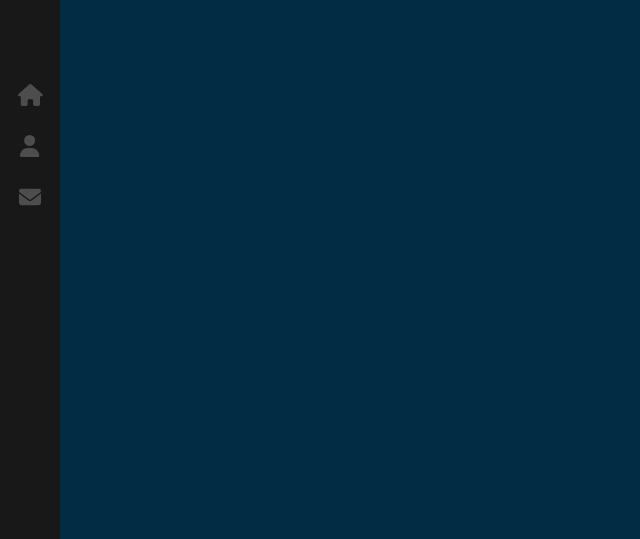
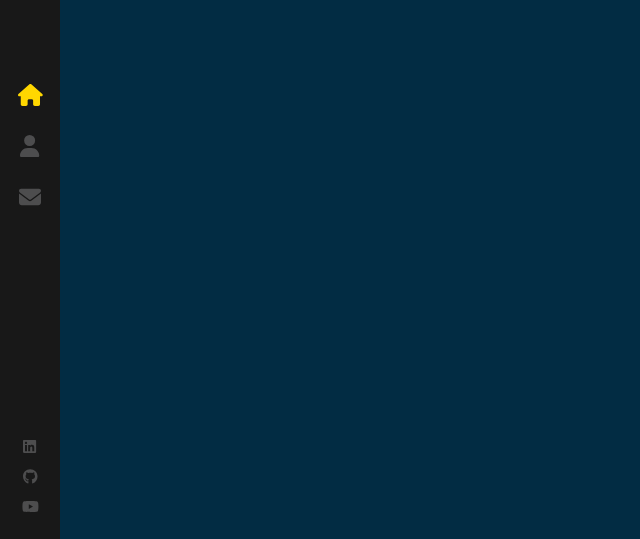
Before and after one commit to karvel-code/karvel-portfolio, a React (Create React App) app: page / in a window 1280 px wide. Shown: the part 258-797 px from the top of the page, without its empty margins (0-640 px from the left). Built offline with nearby package versions, Linux system fonts and the light colour scheme.

Commit message:
Add social icons to sidebar

```diff
--- a/src/components/Sidebar/index.js
+++ b/src/components/Sidebar/index.js
@@ -4,6 +4,7 @@
 import LogoSubtitle from '../../assets/images/logo_sub.png';
 import { FontAwesomeIcon } from "@fortawesome/react-fontawesome";
 import { faEnvelope, faHome, faUser } from "@fortawesome/free-solid-svg-icons";
+import { faGithub, faLinkedin, faYoutube } from "@fortawesome/free-brands-svg-icons";
 
 const Sidebar = () => {
     return (
@@ -24,6 +25,23 @@
                 </NavLink>
 
             </nav>
+            <ul>
+                <li>
+                    <a target="_blank" rel="noreferrer"href="https://www.linkedin.com/in/elvisgithinji/" >
+                        <FontAwesomeIcon icon={faLinkedin} color="4d4d4e" />
+                    </a>
+                </li>
+                <li>
+                    <a target="_blank" rel="noreferrer"href="https://github.com/karvel-code" >
+                        <FontAwesomeIcon icon={faGithub} color="4d4d4e" />
+                    </a>
+                </li>
+                <li>
+                    <a target="_blank" rel="noreferrer"href="https://www.linkedin.com/in/elvisgithinji/" >
+                        <FontAwesomeIcon icon={faYoutube} color="4d4d4e" />
+                    </a>
+                </li>
+            </ul>
        </div>
     )
 }
--- a/src/components/Sidebar/index.scss
+++ b/src/components/Sidebar/index.scss
@@ -47,47 +47,80 @@
 
             &:hover {
                 color: #ffd700;
+
+                svg {
+                    opacity: 0;
+                }
+
+                &:after {
+                    opacity: 1;
+                }
             }
 
-            // svg {
-            //     opacity: 0;
-            // }
+            &:after {
+                content: '';
+                font-size: 9px;
+                letter-spacing: 2px;
+                position: absolute;
+                bottom: 0;
+                display: block;
+                width: 100%;
+                text-align: center;
+                opacity: 0;
+                transform: all 0.3s ease-out;
+            }
 
-            // &:after {
-            //     opacity: 1;
-            // }
+            &:first-child {
+                &::after {
+                    content: 'HOME';
+                }
+            }
+
         }
 
-        // &:after {
-        //     content: '';
-        //     font-size: 9px;
-        //     letter-spacing: 2px;
-        //     position: absolute;
-        //     bottom: 0;
-        //     display: block;
-        //     width: 100%;
-        //     text-align: center;
-        //     opacity: 0;
-        //     transform: all 0.3s ease-out;
-        // }
 
-        // &:first-child {
-        //     &::after {
-        //         content: 'HOME';
-        //     }
-        // }
+        a.about-link {
+            &::after {
+                content: 'ABOUT';
+            }
+        }
 
-        // a.about-link {
-        //     &::after {
-        //         content: 'ABOUT';
-        //     }
-        // }
+        a.contact-link {
+            &::after {
+                content: 'CONTACT';
+            }
+        }
 
-        // a.contact-link {
-        //     &::after {
-        //         content: 'CONTACT';
-        //     }
-        // }
+        a.active {
+            svg {
+                color: #ffd700;
+            }
+        }
 
     }
+
+    ul {
+        position: absolute;
+        bottom: 20px;
+        width: 100%;
+        display: block;
+        padding: 0;
+        list-style: none;
+        text-align: center;
+        margin: 0;
+
+        li {
+            a {
+                padding: 7px 0;
+                display: block;
+                font-size: 15px;
+                line-height: 16px;
+                color: #4d4d4e;
+
+                &:hover svg {
+                    color: #ffd700;
+                }
+            }
+        }
+    }
 }
```
